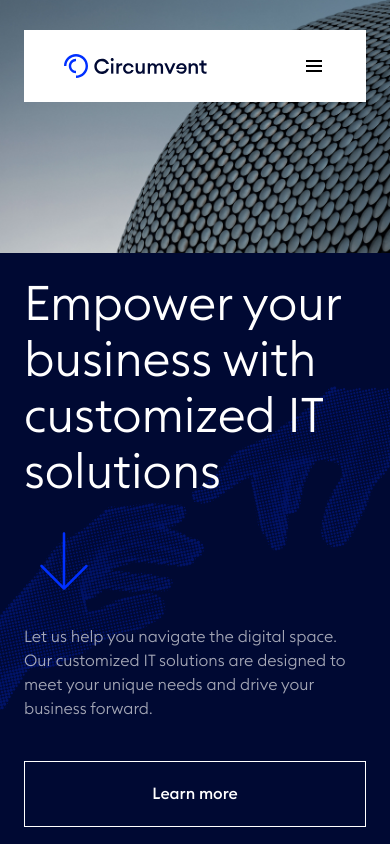
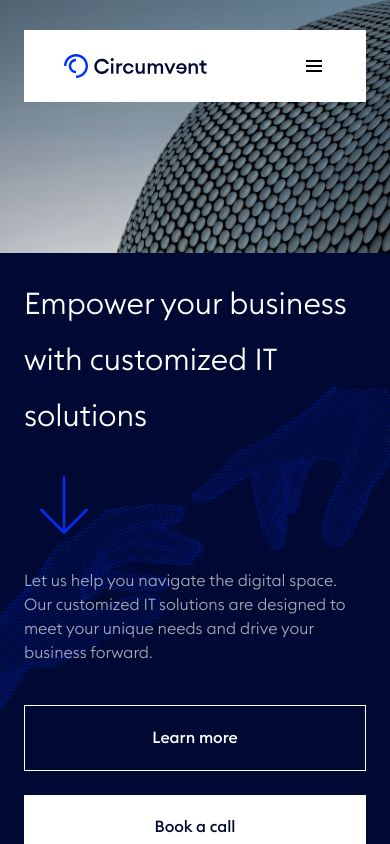
Before and after one commit to circumventltd/circumvent-frontend, a React (Vite) app: page / in a window 390 px wide. Built offline with nearby package versions, Linux system fonts and the light colour scheme.

Commit message:
new edit

```diff
--- a/src/components/Bookcall.tsx
+++ b/src/components/Bookcall.tsx
@@ -1,6 +1,5 @@
 import React from "react";
 import { BiArrowBack } from "react-icons/bi";
-import CalendlyEmbed from "./CalendlyEmbed";
 import { InlineWidget } from "react-calendly";
 
 type Props = {
--- a/src/components/Hero.tsx
+++ b/src/components/Hero.tsx
@@ -27,7 +27,7 @@ const Hero = (props: Props) => {
         <img src="/hand.svg" className="h-full" />
       </div>
       <div className="absolute flex justify-between flex-col p-[24px] lg:p-[80px] gap-5  h-full  top-0 w-full">
-        <h2 className="font-euclid text-white text-[48px] md:text-[40px]  leading-[56px] max-w-[382px] lg:max-w-[640px]">
+        <h2 className="font-euclid text-white text-[30px] md:text-[40px]  leading-[56px] max-w-[382px] lg:max-w-[640px]">
           Empower your business with customized IT solutions
         </h2>
         <div className="flex flex-col mt-auto lg:flex-row items-start justify-between">
--- a/src/components/Servicetemplate.tsx
+++ b/src/components/Servicetemplate.tsx
@@ -30,7 +30,7 @@ const Servicetemplate = ({
   return (
     <div
       style={{ backgroundColor: color }}
-      className={`min-w-[100vw] snap-start min-h-full py-[30px] pb-6 relative`}
+      className={`min-w-[100vw] snap-start min-h-full pb-[30px] pt-[10px] relative`}
     >
       <div className="bg-white mix-blend-overlay rounded-[400px] blur-[200px] w-[400px] h-[400px] absolute top-0 right-0"></div>
       {/* content */}
```
